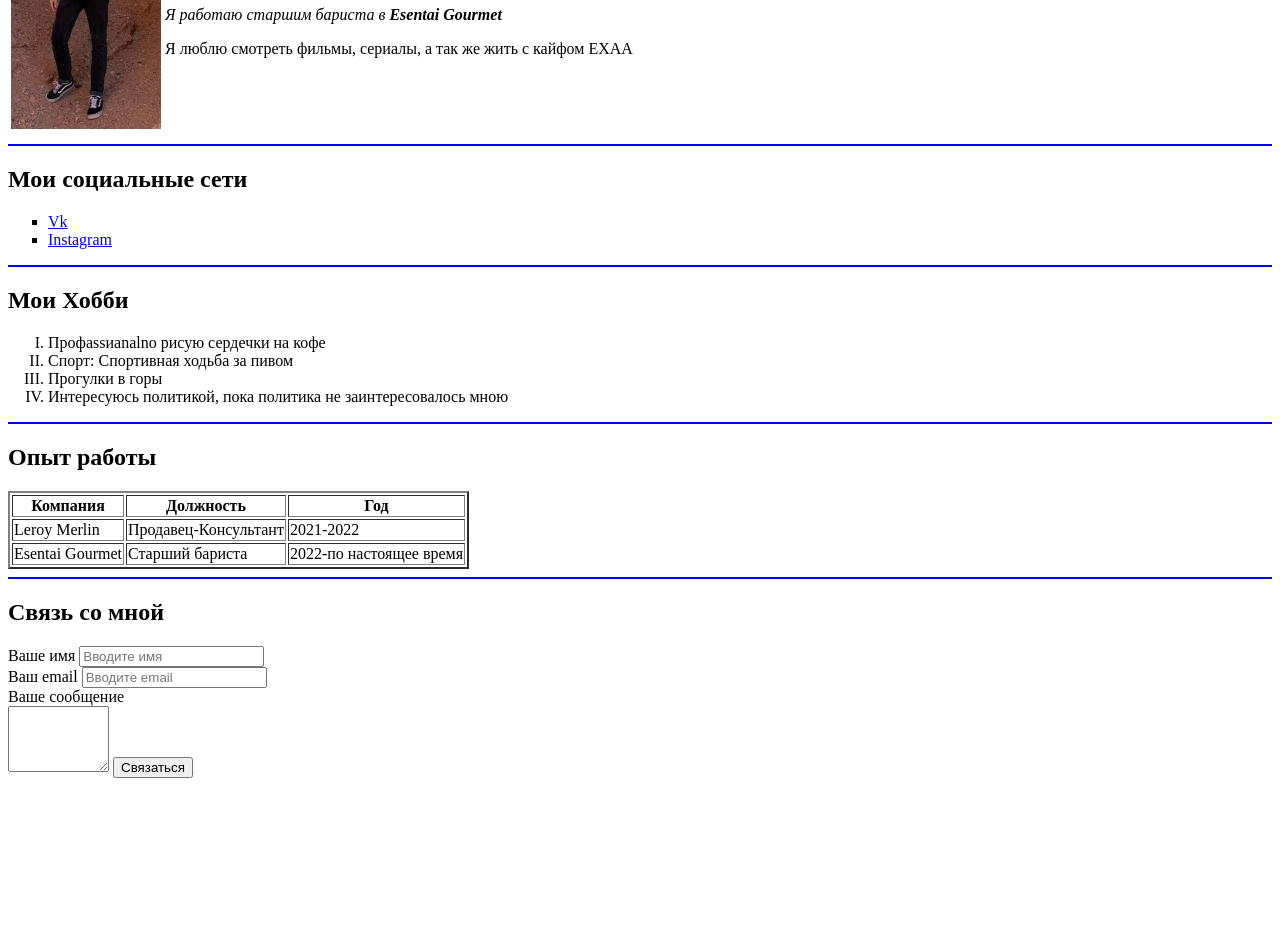
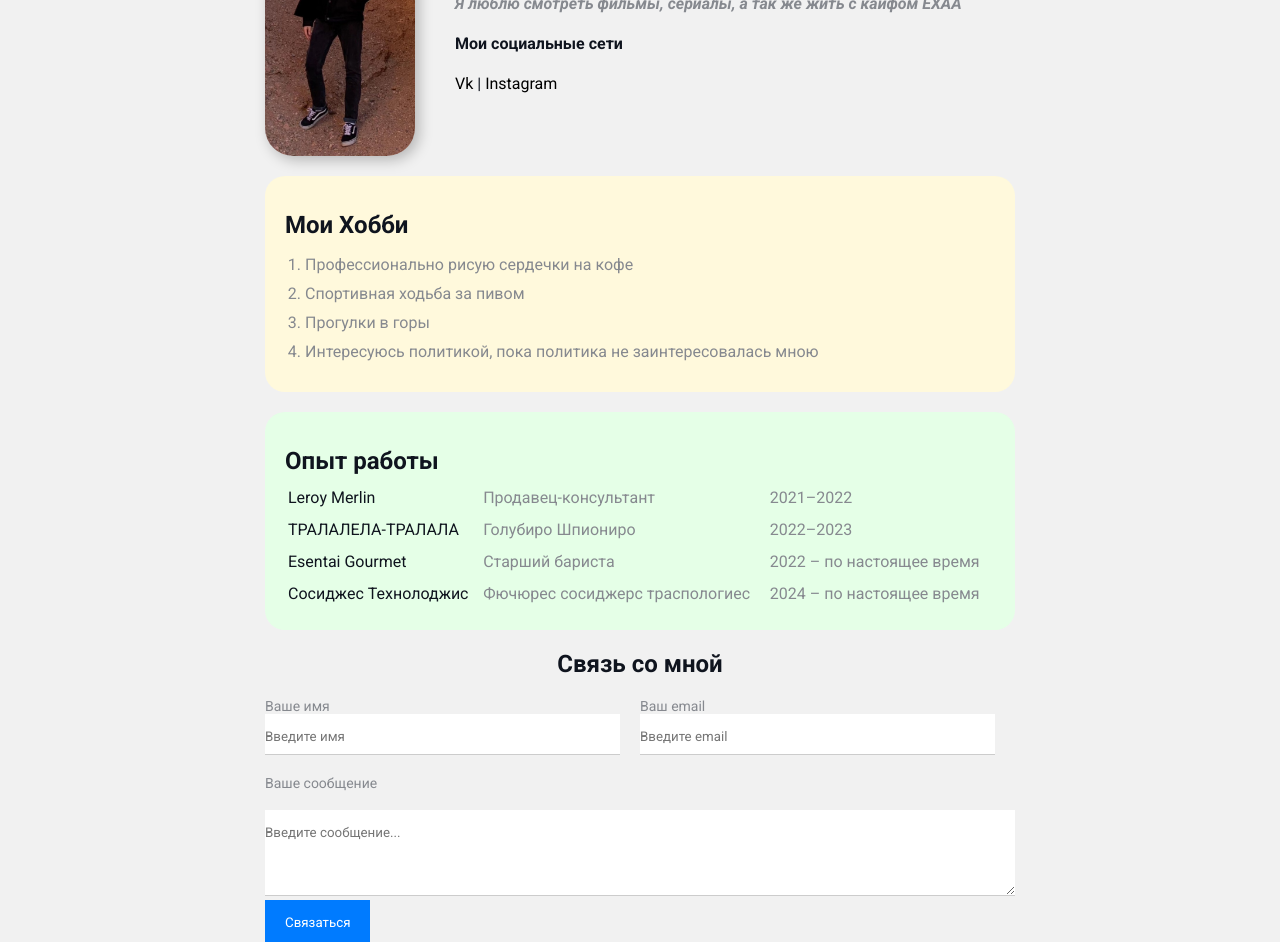
Before and after one commit to Stef9N/MyProject, a plain HTML site: page index.html in a window 1280 px wide. Shown: the part 144-1086 px from the top of the page. Before the commit the page ends 930 px from the top, so only its background shows below. Drawn offline with Linux system fonts and the light colour scheme.

Commit message:
Add files via upload

```diff
--- a/index.html
+++ b/index.html
@@ -1,86 +1,95 @@
 <!DOCTYPE html>
-<html>
+<html lang="ru">
 <head>
   <meta charset="UTF-8">
   <title>Stefan Resume</title>
+  <link rel="stylesheet" href="styles.css">
 </head>
 <body>
-    <table>
+  <div class="container">
+
+    <div class="info">
+      <img src="Foto1.JPG" alt="My Foto" class="avatar">
+
+      <div class="info-text">
+        <h1>Stefan Chernyshev</h1>
+        <p>Я работаю старшим бариста в <strong>Esentai Gourmet</strong></p>
+        <p>Я люблю смотреть фильмы, сериалы, а так же жить с кайфом ЕХАА</p>
+
+        <h4>Мои социальные сети</h4>
+        <a href="https://vk.com/instllch" target="_blank">Vk</a> |
+        <a href="https://www.instagram.com/stefan.chernyshev/" target="_blank">Instagram</a>
+      </div> <!-- /.info-text -->
+
+    </div> <!-- /.info -->
+
+    <div class="card bg-yellow">
+      <h2>Мои Хобби</h2>
+      <ol class="list">
+        <li>Профессионально рисую сердечки на кофе</li>
+        <li>Спортивная ходьба за пивом</li>
+        <li>Прогулки в горы</li>
+        <li>Интересуюсь политикой, пока политика не заинтересовалась мною</li>
+      </ol>
+    </div>
+
+    <div class="card bg-green">
+      <h2>Опыт работы</h2>
+      <table class="table">
         <tr>
-            <td>
-                <img src="Foto1.JPG" alt="My Foto" width="150">
-            </td>
-            <td>
-                <h1>Stefan Chernyshev</h1>
-    <p><em>Я работаю старшим бариста в <strong>Esentai Gourmet</strong></em></p>
-    <p>Я люблю смотреть фильмы, сериалы, а так же жить с кайфом ЕХАА</p>
-            </td>
-        </tr>
-    </table>
-
-    <hr size="2" noshade color="blue">
-    <h2>Мои социальные сети</h2>
-    <ul type="square">
-        <li><a href="https://vk.com/instllch" target="_blank">Vk</a></li>
-        <li><a href="https://www.instagram.com/stefan.chernyshev/" target="_blanc">Instagram</a></li>
-    </ul>
-
-    <hr size="2" noshade color="blue">
-
-    <h2>Мои Хобби</h2>
-    <ol type="I">
-        <li>Профassиanalno рисую сердечки на кофе</li>
-        <li>Спорт: Спортивная ходьба за пивом</li>
-        <li>Прогулки в горы</li>
-        <li>Интересуюсь политикой, пока политика не заинтересовалось мною</li>
-    </ol>
-
-    <hr size="2" noshade color="blue">
-
-    <h2>Опыт работы</h2>
-    <table border="2">
-        <tr>
-           <th>Компания</th>
-           <th>Должность</th>
-           <th>Год</th>
+          <td>Leroy Merlin</td>
+          <td>Продавец-консультант</td>
+          <td>2021–2022</td>
         </tr>
         <tr>
-            <td>Leroy Merlin</td>
-            <td>Продавец-Консультант</td>
-            <td>2021-2022</td>
+          <td>ТРАЛАЛЕЛА-ТРАЛАЛА</td>
+          <td>Голубиро Шпиониро</td>
+          <td>2022–2023</td>
         </tr>
         <tr>
           <td>Esentai Gourmet</td>
           <td>Старший бариста</td>
-            <td>2022-по настоящее время</td>
+          <td>2022 – по настоящее время</td>
         </tr>
+        <tr>
+          <td>Сосиджес Технолоджис</td>
+          <td>Фючюрес сосиджерс траспологиес</td>
+          <td>2024 – по настоящее время</td>
+        </tr>
+      </table>
+    </div>
 
-    </table>
-
-    <hr size="2" noshade color="blue">
-
+    <div class="contact">
       <h2>Связь со мной</h2>
 
       <form action="/">
+        <div class="row">
+          <div class="form-group">
             <label for="name">Ваше имя</label>
-        <input type="text" id="name" placeholder="Вводите имя">
+            <input type="text" id="name" placeholder="Введите имя">
+          </div>
 
-        <br>
+          <div class="form-group">
+            <label for="email">Ваш email</label>
+            <input type="email" id="email" placeholder="Введите email">
+          </div>
+        </div>
 
-        <label for="email">Ваш email</label>
-        <input type="text" id="email" placeholder="Вводите email">
+        <div class="form-group">
+          <label for="text">Ваше сообщение</label><br>
+          <textarea id="text" rows="4" cols="30" placeholder="Введите сообщение..."></textarea>
+        </div>
 
-        <br>
+        <input class="btn" type="submit" value="Связаться">
+      </form>
+    </div>
 
-        <label for="text">Ваше сообщение</label>
-        <br>
-        <textarea id="text" rows="4" cols="10"></textarea>
+    <div class="position">
+        <div class="box"></div>
+    </div>
 
+  </div> <!-- /.container -->
 
-        <input type="submit" value="Связаться">
-
-    </form>
-
-
+  <div style="margin-bottom: 500px;"></div>
 </body>
 </html>
--- /dev/null
+++ b/styles.css
@@ -0,0 +1,175 @@
+@import url('https://fonts.googleapis.com/css2?family=Roboto:ital,wght@0,100..900;1,100..900&display=swap');
+
+body {
+    background-color: #f1f1f1;
+    color: #0f141e;
+
+    font-size: 16px;
+    font-weight: normal;
+    font-family: "Roboto", sans-serif;
+    /* font-family: 'Segoe UI', Tahoma, Geneva, Verdana, sans-serif; */
+}
+
+a {
+    color: black;
+    text-decoration: none;
+}
+
+a:hover {
+    text-decoration: underline;
+}
+
+a:active {
+    color: blue;
+}
+
+a:visited {
+    color: grey;
+}
+
+.avatar {
+    width: 150px;
+    border-radius: 28px;
+    box-shadow: 4px 4px 14px rgba(0, 0, 0, 0.25);
+}
+
+.info {
+    margin-bottom: 20px;
+    display: flex;
+}
+
+@media (max-width: 700px) {
+    ,info {
+        display: block;
+    }
+}
+
+.info-text {
+    margin-left: 40px;
+    margin-bottom: 10px;
+
+}
+
+.info p {
+    color: #86898f;
+    margin: 0;
+    font-style: italic;
+    font-weight: bold;
+    text-decoration: none;
+   /*text-transform: uppercase;*/
+}
+
+.container{
+    max-width: 750px;
+    margin: auto;
+    padding-top: 30px;
+
+
+}
+/*.social {
+    background: green;
+    padding: 15px;
+    border: 5px solid red;
+    margin: 5px;
+}
+
+/*.box-model >div {
+    background: #000;
+    height: 200px;
+    width: 25%;
+
+}*/
+
+.bg-yellow {
+    background: #fff9dc;
+}
+
+.bg-green {
+    background:#e5ffe7;
+}
+
+
+.card {
+    padding: 15px 20px;
+    margin-bottom: 20px;
+    border-radius: 20px;
+}
+.card h2 {
+    margin-bottom: 10px;
+}
+.list {
+    padding: 0 20px;
+}
+
+.list li {
+    color: #86898f;
+    margin-bottom: 10px;
+}
+
+.table {
+    width: 100%;
+}
+
+.table td {
+    padding-bottom: 10px;
+}
+.table td:nth-child(2),
+.table td:nth-child(3)  {
+    color: #86898f;
+}
+
+.contact h2 {
+    text-align: center;
+}
+.form-group label {
+    display: block;
+    font-size: 14px;
+    color: #86898f;
+}
+
+.form-group input,
+.form-group textarea {
+    width: 100%;
+    box-sizing: border-box;
+    border: none;
+    /*background: transparent;*/
+    border-bottom: 1px solid #ccc;
+    color: #000;
+    padding: 15px 0 10px;
+    outline: none;
+    font-family: inherit;
+}
+
+.row {
+    display: flex;
+    margin-bottom: 20px;
+}
+
+.row > .form-group {
+    width: 50%;
+    margin-right: 20px;
+}
+.btn {
+    background-color: #007bff;
+    color: #111 ;
+    padding: 15px 20px;
+    color: #fff;
+    border: none;
+    font-family: inherit;
+    cursor: pointer;
+}
+
+/* Position
+
+.position {
+    border: 4px solid black;
+    margin-top: 40px;
+    padding: 20px;
+}
+
+.box {
+    position: absolute;
+    width: 50px;
+    height: 50px;
+    background: lightcoral;
+} */
```
Lines whose indentation alone changed are shown as unchanged.
